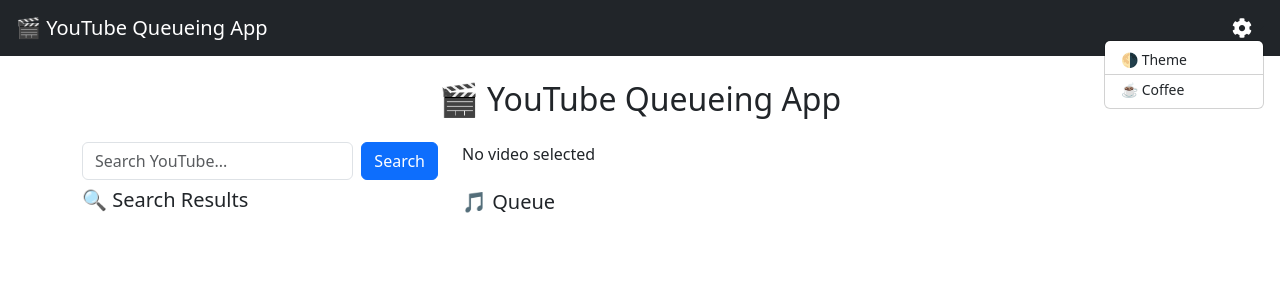
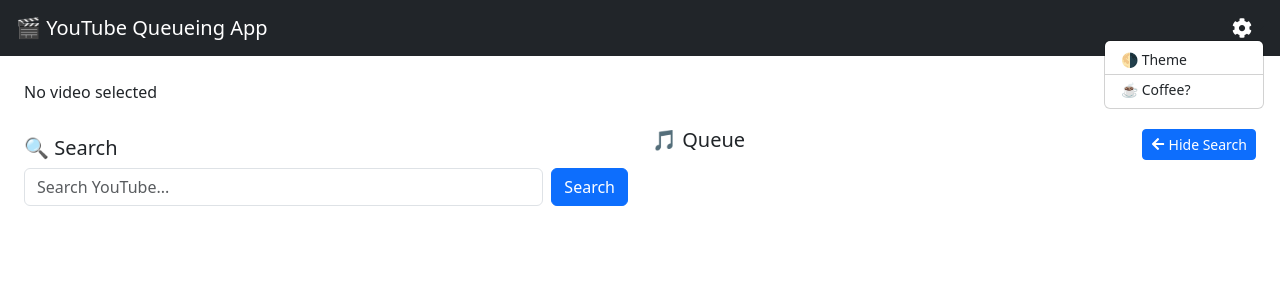
Before and after one commit to arieljordz/YT_QUEUE_APP, a React (Vite) app in the folder client/: page / in a window 1280 px wide. Both pictures are taken after a click on the element 1247 px from the left and 28 px from the top of the page. Shown: the top 300 px of the page. Built offline with nearby package versions, Linux system fonts and the light colour scheme.

Commit message:
third commit

```diff
--- a/client/package.json
+++ b/client/package.json
@@ -11,6 +11,7 @@
   },
   "dependencies": {
     "@hello-pangea/dnd": "^18.0.1",
+    "axios": "^1.8.4",
     "bootstrap": "^5.3.5",
     "dotenv": "^16.5.0",
     "react": "^19.0.0",
@@ -18,6 +19,7 @@
     "react-dom": "^19.0.0",
     "react-icons": "^5.5.0",
     "react-router-dom": "^7.5.0",
+    "react-toastify": "^11.0.5",
     "react-youtube": "^10.1.0"
   },
   "devDependencies": {
--- a/client/src/App.css
+++ b/client/src/App.css
@@ -0,0 +1,14 @@
+.video-container iframe {
+    width: 100%;
+    height: 360px;
+  }
+
+  @media (min-width: 768px) {
+    .video-container iframe {
+      height: 790px;
+    }
+  }
+
+  .hide {
+    display: none;
+  }
--- a/client/src/App.jsx
+++ b/client/src/App.jsx
@@ -1,14 +1,17 @@
 import React from "react";
 import { BrowserRouter, Routes, Route } from "react-router-dom";
 import Home from "./components/Home";
+import NavBar from "./components/NavBar";
 import "bootstrap/dist/css/bootstrap.min.css";
+import { ToastContainer } from "react-toastify";
+import "react-toastify/dist/ReactToastify.css";
 import "./App.css";
-import NavBar from "./components/NavBar";
 
 function App() {
   return (
     <BrowserRouter>
-      <NavBar/>
+      <NavBar />
+      <ToastContainer position="top-right" autoClose={2000} />
       <Routes>
         <Route path="/" element={<Home />} />
       </Routes>
--- a/client/src/components/Home.jsx
+++ b/client/src/components/Home.jsx
@@ -3,6 +3,7 @@ import SearchBar from "./SearchBar";
 import VideoList from "./VideoList";
 import Queue from "./Queue";
 import VideoPlayer from "./VideoPlayer";
+import { toast } from "react-toastify";
 
 const API_KEY = import.meta.env.VITE_YT_API_KEY;
 
@@ -21,8 +22,9 @@ function Home() {
     return saved ? JSON.parse(saved) : false;
   });
   const [playCount, setPlayCount] = useState(0);
+  const [isSidebarCollapsed, setIsSidebarCollapsed] = useState(false);
 
-  // Save current video and queue on change
+  // LocalStorage sync
   useEffect(() => {
     localStorage.setItem("videoQueue", JSON.stringify(queue));
   }, [queue]);
@@ -35,7 +37,7 @@ function Home() {
     localStorage.setItem("isPaused", JSON.stringify(isPaused));
   }, [isPaused]);
 
-  // Fetch videos from YouTube
+  // Fetch videos
   const handleSearch = async (query) => {
     try {
       const res = await fetch(
@@ -52,18 +54,15 @@ function Home() {
   const addToQueue = (video) => {
     setQueue((prev) => {
       const updated = [...prev, video];
-      if (!currentVideo) {
-        setCurrentVideo(video);
-      }
+      if (!currentVideo) setCurrentVideo(video);
+      toast.success(`Added "${video.snippet.title}" to the queue`);
       return updated;
     });
   };
 
   const handleReorder = (newQueue) => {
     setQueue(newQueue);
-    if (!currentVideo && newQueue.length > 0) {
-      setCurrentVideo(newQueue[0]);
-    }
+    if (!currentVideo && newQueue.length > 0) setCurrentVideo(newQueue[0]);
   };
 
   const handleRemove = (index) => {
@@ -89,7 +88,7 @@ function Home() {
       const nextQueue = [...prev];
       nextQueue.shift();
       setCurrentVideo(nextQueue[0] || null);
-      setPlayCount((count) => count + 1); // 👈 force re-render of same video
+      setPlayCount((count) => count + 1);
       return nextQueue;
     });
   };
@@ -105,18 +104,10 @@ function Home() {
   };
 
   return (
-    <>
-      <div className="container mt-4">
-        <h2 className="text-center mb-4">🎬 YouTube Queueing App</h2>
+    <div className="m-4">
+      <h2 className="text-center mb-4 hide">🎬 YouTube Queueing App</h2>
 
-        <div className="row mt-4">
-          <div className="col-md-4">
-          <SearchBar onSearch={handleSearch} />
-            <h5 className="pt-2">🔍 Search Results</h5>
-            <VideoList videos={videos} onAdd={addToQueue} />
-          </div>
-          <div className="col-md-8">
-            {/* <h5>📺 Now Playing</h5> */}
+      <div className="row">
         <VideoPlayer
           video={currentVideo}
           playCount={playCount}
@@ -124,7 +115,18 @@ function Home() {
           isPaused={isPaused}
           setIsPaused={setIsPaused}
         />
+      </div>
 
+      <div className="row">
+        {!isSidebarCollapsed && (
+          <div className="col-md-6 mb-4 mt-4 mb-md-0">
+            <h5 className="pt-2">🔍 Search</h5>
+            <SearchBar onSearch={handleSearch} />
+            <VideoList videos={videos} onAdd={addToQueue} />
+          </div>
+        )}
+
+        <div className={isSidebarCollapsed ? "col-12" : "col-md-6"}>
           <Queue
             queue={queue}
             onReorder={handleReorder}
@@ -132,14 +134,13 @@ function Home() {
             onClear={handleClear}
             onPlay={handlePlay}
             isPaused={isPaused}
-              setIsPaused={(val) => {
-                setIsPaused(val);
-              }}
+            setIsPaused={setIsPaused}
+            isSidebarCollapsed={isSidebarCollapsed}
+            setIsSidebarCollapsed={setIsSidebarCollapsed}
           />
         </div>
       </div>
     </div>
-    </>
   );
 }
 
--- a/client/src/components/NavBar.jsx
+++ b/client/src/components/NavBar.jsx
@@ -51,7 +51,7 @@ const NavBar = () => {
               </Dropdown.Item>
               <Dropdown.Divider className="m-0" />
               <Dropdown.Item className="small" onClick={handleCoffeeClick}>
-                ☕ Coffee
+                ☕ Coffee?
               </Dropdown.Item>
             </Dropdown.Menu>
           </Dropdown>
--- a/client/src/components/Queue.jsx
+++ b/client/src/components/Queue.jsx
@@ -6,7 +6,8 @@ import {
   FaArrowDown,
   FaPause,
   FaPlay as FaPlayIcon,
-  FaExternalLinkAlt,
+  FaArrowRight,
+  FaArrowLeft,
 } from "react-icons/fa";
 
 function Queue({
@@ -17,6 +18,8 @@ function Queue({
   onPlay,
   isPaused,
   setIsPaused,
+  isSidebarCollapsed,
+  setIsSidebarCollapsed,
 }) {
   const handleDragEnd = (result) => {
     if (!result.destination) return;
@@ -51,8 +54,24 @@ function Queue({
     <div className="mt-4">
       <div className="d-flex justify-content-between align-items-center mb-2">
         <h5>🎵 Queue</h5>
+        <div className="d-flex gap-2">
+          <button
+            className="btn btn-sm btn-primary d-flex align-items-center gap-1"
+            onClick={() => setIsSidebarCollapsed(!isSidebarCollapsed)}
+          >
+            {isSidebarCollapsed ? (
+              <>
+                <FaArrowRight />
+                Show Search
+              </>
+            ) : (
+              <>
+                <FaArrowLeft />
+                Hide Search
+              </>
+            )}
+          </button>
 
-        <div className="d-flex gap-2">
           {queue.length > 0 && (
             <button className="btn btn-sm btn-danger" onClick={onClear}>
               <FaTrash className="me-1" /> Clear All
@@ -115,7 +134,7 @@ function Queue({
                           )}
 
                           <button
-                            className="btn btn-sm btn-outline-secondary me-1"
+                            className="btn btn-sm btn-outline-warning me-1"
                             onClick={() => moveItem(index, -1)}
                             disabled={index <= 1}
                           >
@@ -123,7 +142,7 @@ function Queue({
                           </button>
 
                           <button
-                            className="btn btn-sm btn-outline-secondary me-1"
+                            className="btn btn-sm btn-outline-warning me-1"
                             onClick={() => moveItem(index, 1)}
                             disabled={index === 0 || index === queue.length - 1}
                           >
--- a/client/src/components/VideoList.jsx
+++ b/client/src/components/VideoList.jsx
@@ -3,7 +3,7 @@ import { FaPlus } from 'react-icons/fa';
 
 function VideoList({ videos, onAdd }) {
   return (
-    <ul className="list-group">
+    <ul className="list-group mt-2">
       {videos.map((video) => (
         <li key={video.id.videoId} className="list-group-item d-flex justify-content-between align-items-center">
           <div>
--- a/client/src/components/VideoPlayer.jsx
+++ b/client/src/components/VideoPlayer.jsx
@@ -7,7 +7,6 @@ const VideoPlayer = ({ video, onEnd, isPaused, setIsPaused, playCount }) => {
   const [shouldEnterFullscreen, setShouldEnterFullscreen] = useState(false);
 
   const opts = {
-    height: "360",
     width: "100%",
     playerVars: {
       autoplay: 1,
@@ -137,7 +136,8 @@ const VideoPlayer = ({ video, onEnd, isPaused, setIsPaused, playCount }) => {
   if (!video) return <div>No video selected</div>;
 
   return (
-    <div>
+    <div className="video-wrapper">
+      <div className="video-container">
         <YouTube
           key={`${video.id.videoId}-${playCount}`}
           videoId={video.id.videoId}
@@ -145,7 +145,6 @@ const VideoPlayer = ({ video, onEnd, isPaused, setIsPaused, playCount }) => {
           onReady={onReady}
           onEnd={onEnd}
         />
-
         {/* Control buttons */}
         {/* <div className="video-controls">
         <button
@@ -162,6 +161,7 @@ const VideoPlayer = ({ video, onEnd, isPaused, setIsPaused, playCount }) => {
         </button>
       </div> */}
       </div>
+    </div>
   );
 };
 
--- a/client/src/main.jsx
+++ b/client/src/main.jsx
@@ -3,7 +3,7 @@ import { createRoot } from 'react-dom/client'
 import App from './App.jsx'
 
 createRoot(document.getElementById('root')).render(
-  <StrictMode>
+  // <StrictMode>
     <App />
-  </StrictMode>,
+  // </StrictMode>,
 )
```
Also changed, not shown: 1 other file (tests, documents, lock files or other folders). Lines whose indentation alone changed are shown as unchanged.
